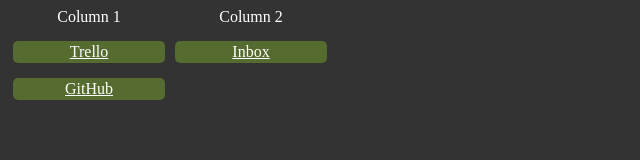
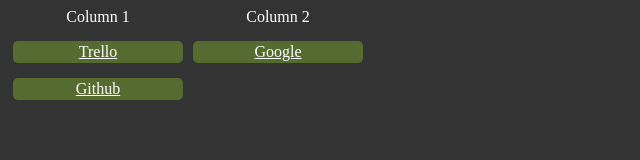
Before and after one commit to Remorc/local-webpage, a plain HTML site: page index.html in a window 1280 px wide. Shown: the whole page, without its empty margins (0-640 px from the left). Drawn offline with Linux system fonts and the light colour scheme.

Commit message:
Changed data to be read from a local file and used to populate the local links

```diff
--- /dev/null
+++ b/data/sample.json
@@ -0,0 +1,12 @@
+const allSites = [{
+   "title": "Column 1",
+   "buttons": [
+     { "name": "Trello", "href": "https://trello.com" },
+     { "name": "Github", "href": "https://github.com" }
+   ]
+ }, {
+   "title": "Column 2",
+   "buttons": [
+     { "name": "Google", "href": "https://www.google.com" }
+   ]
+ }]
--- a/index.css
+++ b/index.css
@@ -1,18 +1,19 @@
 html {
   background-color: #333333;
-  width: calc(170px * 2); /* Change this number to equal the number of columns displaying */
+  width: 100%;
 }
 
 .main-content {
   display: flex;
   flex-direction: row;
   align-items: flex-start;
-  justify-content: space-between;
+  justify-content: flex-start;
 }
 
 .section {
   flex-grow: 1;
   width: 0;
+  max-width: 170px;
   margin: 0 5px;
 }
 
--- a/index.html
+++ b/index.html
@@ -2,19 +2,11 @@
 <html lang="en">
   <head>
     <link rel="stylesheet" type="text/css" href="index.css">
+    <script type="text/javascript" src="data/sample.json"></script>
   </head>
 
   <body>
-    <div class="main-content">
-      <div class="section">
-        <label class="title centered-text">Column 1</label>
-        <a class="button centered-text" href="https://trello.com">Trello</a>
-        <a class="button centered-text" href="https://github.com">GitHub</a>
-      </div>
-      <div class="section">
-        <label class="title centered-text">Column 2</label>
-        <a class="button centered-text" href="https://inbox.google.com">Inbox</a>
-      </div>
-    </div>
+    <div class="main-content" />
+    <script type="text/javascript" src="index.js"></script>
   </body>
 </html>
--- /dev/null
+++ b/index.js
@@ -0,0 +1,12 @@
+const createColumn = columnData => `
+  <div class="section">
+    <label class="title centered-text">${columnData.title}</label>
+    ${columnData.buttons.map(createButton).join('')}
+  </div>
+`
+
+const createButton = buttonData => `
+  <a class="button centered-text" href="${buttonData.href}">${buttonData.name}</a>
+`
+
+document.querySelector('.main-content').innerHTML = allSites.map(createColumn).join('')
```
Also changed, not shown: 2 other files.
